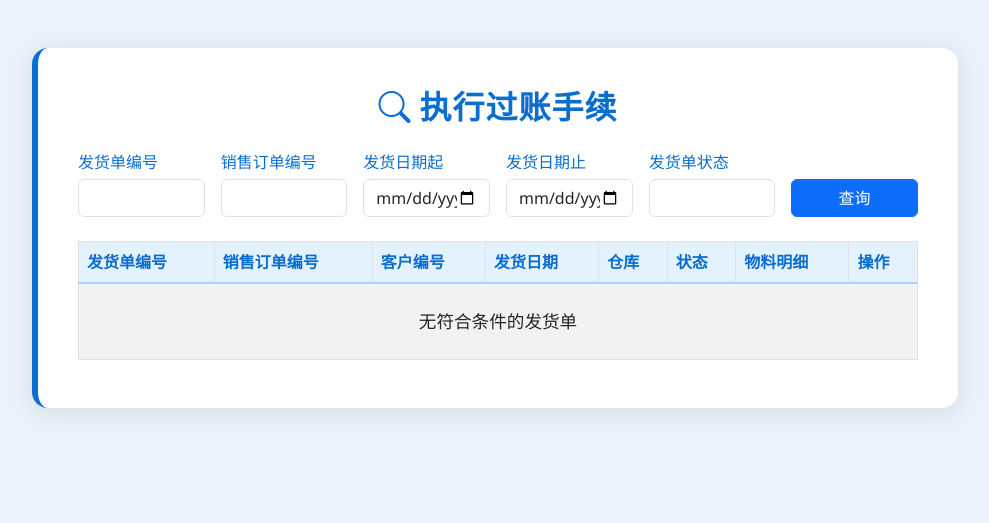
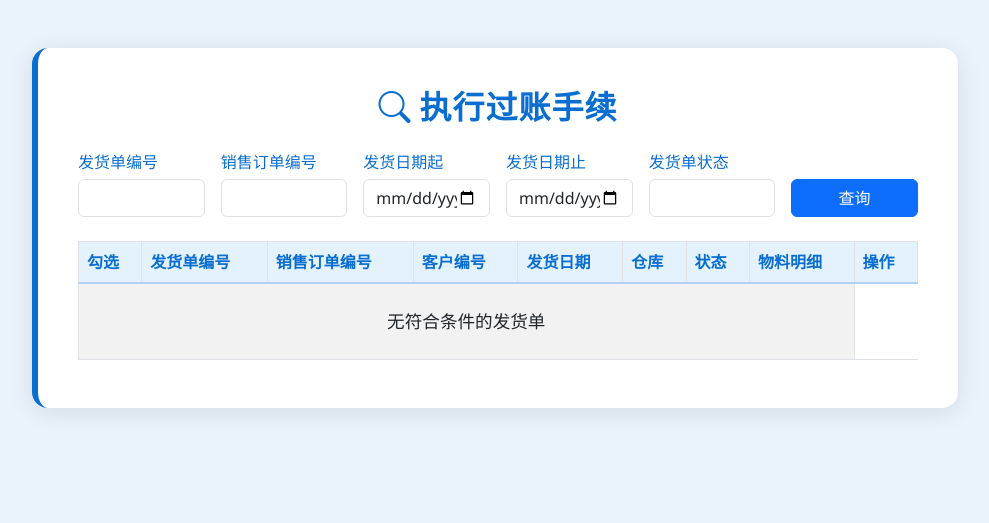
Before and after one commit to pp0424/SD_coding, a Flask app: page /delivery/posting in a window 1280 px wide. Shown: the top 523 px of the page, without its empty margins (145-1134 px from the left). Run offline with Flask 3, Linux system fonts and the light colour scheme.

Commit message:
Update posting.html
Signed-off-by: lllsssss <151696830+lllsssss@users.noreply.github.com>

```diff
--- a/templates/delivery/posting.html
+++ b/templates/delivery/posting.html
@@ -102,6 +102,7 @@
             <table class="table table-bordered table-striped sap-table align-middle">
               <thead>
                 <tr>
+                  <th>勾选</th>
                   <th>发货单编号</th>
                   <th>销售订单编号</th>
                   <th>客户编号</th>
```
